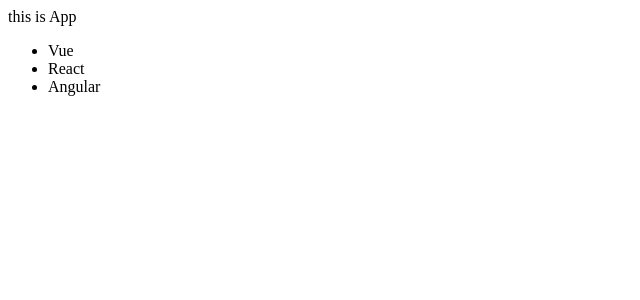
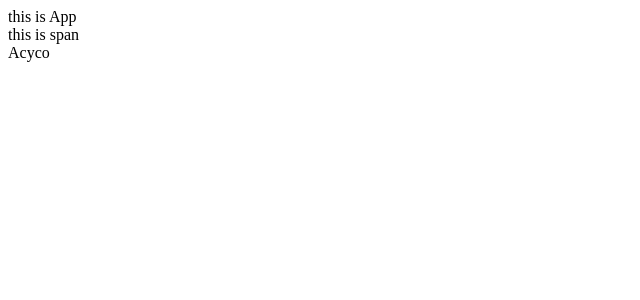
Before and after one commit to Acyco/StudyReact, a React (Create React App) app: page / in a window 1280 px wide. Shown: the top 300 px of the page, without its empty margins (0-640 px from the left). Built offline with nearby package versions, Linux system fonts and the light colour scheme.

Commit message:
JSX实现条件渲染

```diff
--- a/src/App.js
+++ b/src/App.js
@@ -1,13 +1,13 @@
 // 项目的根组件
 // App -> index.js -> public/index.html
 
-import Jsx02 from "./jsx/Jsx02";
+import Jsx03 from "./jsx/Jsx03";
 
 function App() {
   return (
     <div className="App">
         this is App
-       <Jsx02/>
+       <Jsx03/>
     </div>
   );
 }
--- /dev/null
+++ b/src/jsx/Jsx03.js
@@ -0,0 +1,18 @@
+
+const isLogin = true
+
+export default function JSX03 () {
+    return (
+        <div>
+            {/* 逻辑与 && */}
+            <div>
+                {isLogin && <span> this is span</span>}
+            </div>
+            {/* 三元运算符 */}
+            <div>
+                {isLogin ? <span>Acyco</span> : <span>Loading....</span> }
+            </div>
+
+        </div>
+    )
+}
```
Also changed, not shown: 1 other file (tests, documents, lock files or other folders).
